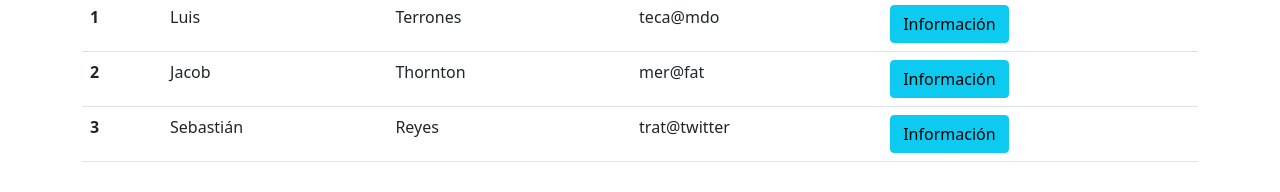
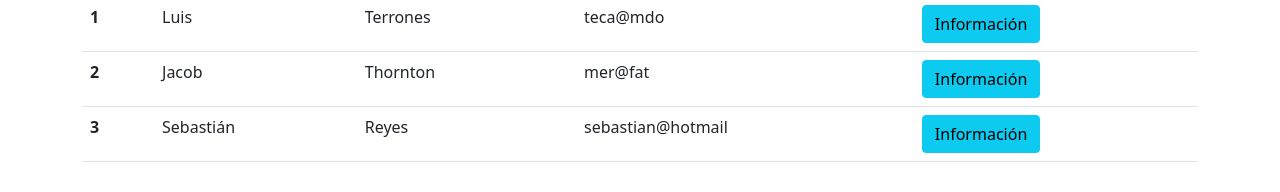
Before and after one commit to LuisTerrones/practica-git, a plain HTML site: page index.html in a window 1280 px wide. Shown: the part 180-372 px from the top of the page. Drawn offline with nearby package versions, Linux system fonts and the light colour scheme.

Commit message:
Cambio de correo

```diff
--- a/index.html
+++ b/index.html
@@ -136,7 +136,7 @@
               <th scope="row">3</th>
               <td>Sebastián</td>
               <td>Reyes</td>
-              <td>trat@twitter</td>
+              <td>sebastian@hotmail</td>
               <td>
                 <!-- Button trigger modal -->
                 <button type="button" class="btn btn-info" data-bs-toggle="modal" data-bs-target="#sebastian-reyes">
```
